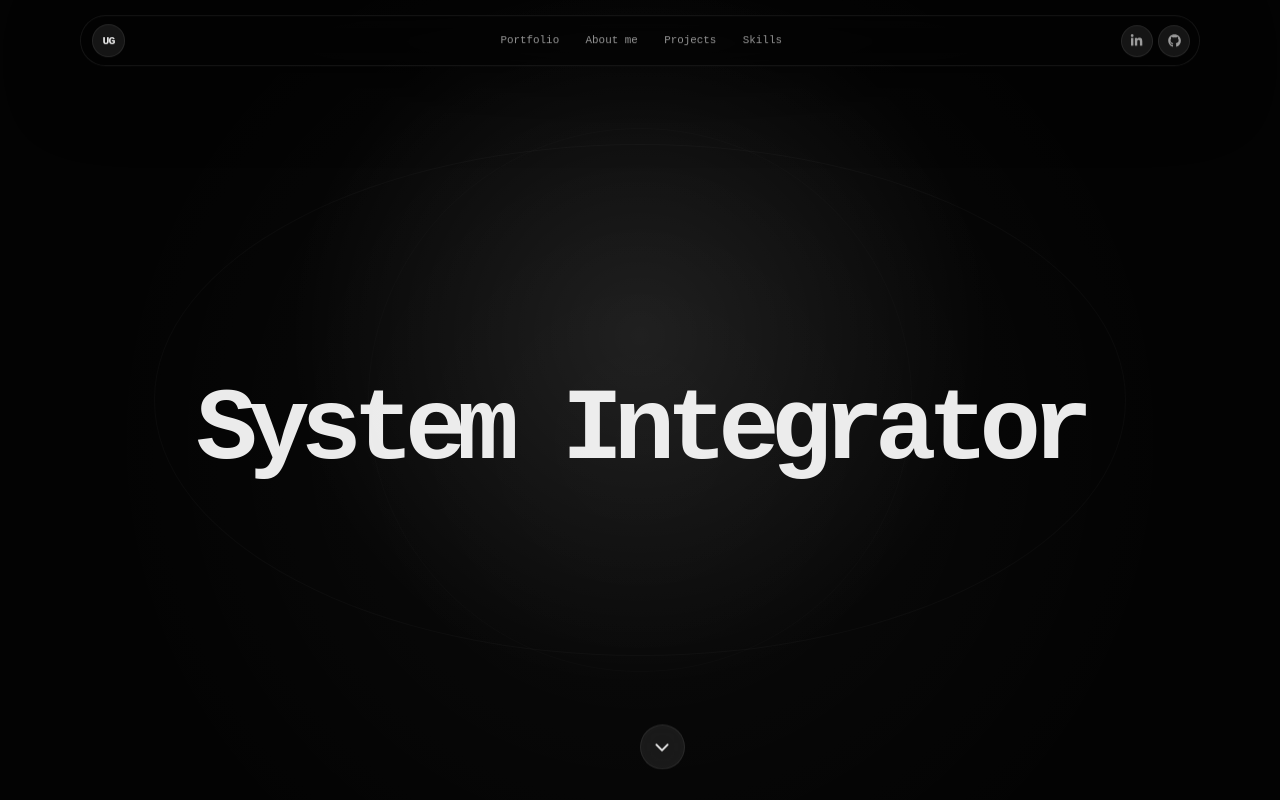
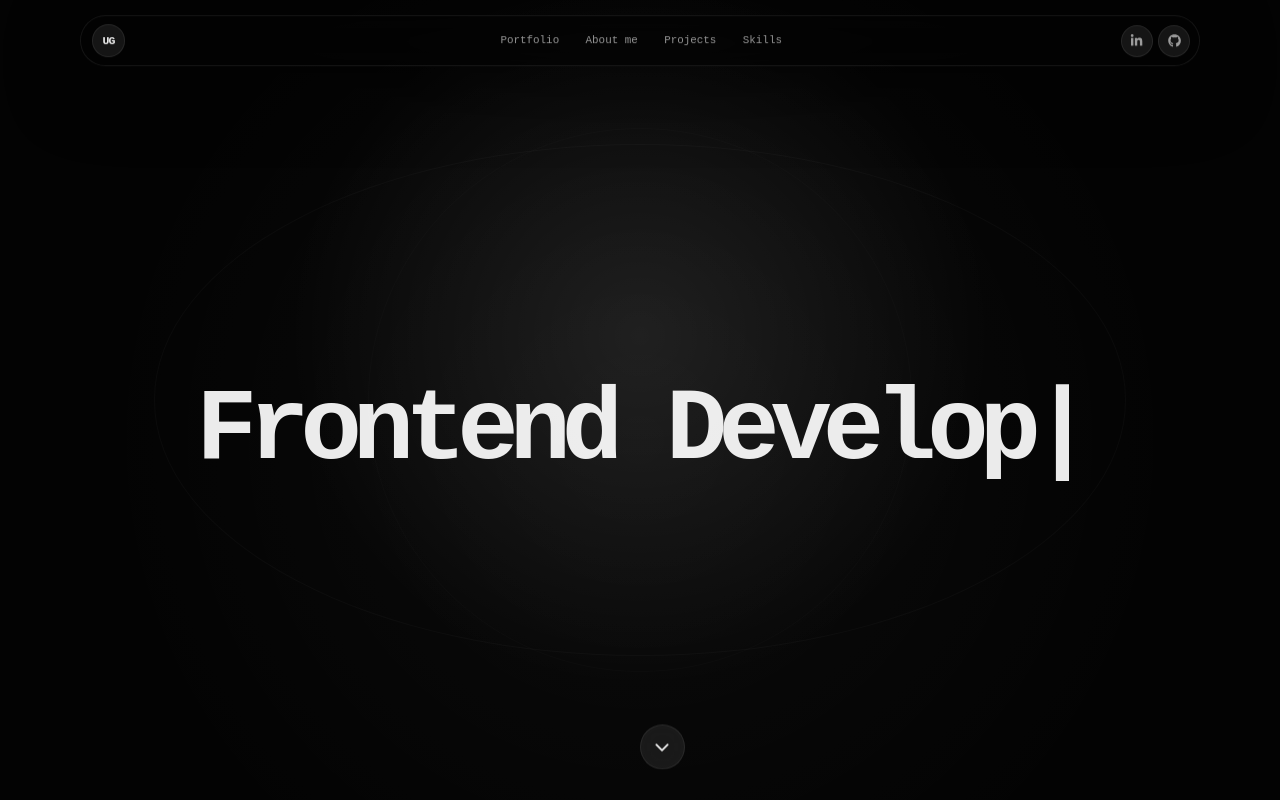
Before and after one commit to usman-ghafoorzai/usman-portfolio, a React (Vite) app: page / in a window 1280 px wide. Shown: the top 800 px of the page. Built offline with nearby package versions, Linux system fonts and the light colour scheme.

Commit message:
update Hero section to implement animated typing effect for rotating titles

```diff
--- a/src/components/Hero/Hero.jsx
+++ b/src/components/Hero/Hero.jsx
@@ -1,32 +1,58 @@
 import { useEffect, useState } from "react";
-import { AnimatePresence, motion } from "motion/react";
+import { motion } from "motion/react";
 import { IoChevronDown } from "react-icons/io5";
 import "./Hero.css";
 
 const ROTATION_INTERVAL = 2200;
+const TYPE_SPEED = 75;
+const DELETE_SPEED = 35;
+const HOLD_DELAY = 1200;
 
 const rotatingWords = [
     "Backend Developer",
-    "API Builder",
-    "System Integrator",
+    "Frontend Developer",
+    "Computer Engineer",
     "Full-Stack Developer",
-    "FHIR / openEHR Explorer",
-    "Runtime Debugger",
-    "It works at runtime. Suspicious.",
+    "Software Graduate"
 ];
 
 export default function Hero() {
     const [wordIndex, setWordIndex] = useState(0);
+    const [typedText, setTypedText] = useState("");
+    const [isDeleting, setIsDeleting] = useState(false);
 
     useEffect(() => {
-        const intervalId = setInterval(() => {
+        const currentWord = rotatingWords[wordIndex];
+
+        let timeoutId;
+
+        if (!isDeleting && typedText.length < currentWord.length) {
+            timeoutId = setTimeout(() => {
+                setTypedText(currentWord.slice(0, typedText.length + 1));
+            }, TYPE_SPEED);
+        }
+
+        if (!isDeleting && typedText.length === currentWord.length) {
+            timeoutId = setTimeout(() => {
+                setIsDeleting(true);
+            }, HOLD_DELAY);
+        }
+
+        if (isDeleting && typedText.length > 0) {
+            timeoutId = setTimeout(() => {
+                setTypedText(currentWord.slice(0, typedText.length - 1));
+            }, DELETE_SPEED);
+        }
+
+        if (isDeleting && typedText.length === 0) {
+            setIsDeleting(false);
             setWordIndex((currentIndex) => {
                 return (currentIndex + 1) % rotatingWords.length;
             });
-        }, ROTATION_INTERVAL);
+        }
 
-        return () => clearInterval(intervalId);
-    }, []);
+        return () => clearTimeout(timeoutId);
+    }, [typedText, isDeleting, wordIndex]);
 
     function scrollToNextSection() {
         const aboutSection = document.getElementById("about");
@@ -50,18 +76,15 @@ export default function Hero() {
             <div className="hero-background" />
 
             <div className="hero-content">
-                <AnimatePresence mode="wait">
                 <motion.span
-                        key={rotatingWords[wordIndex]}
                     className="hero-rotating-word"
                     initial={{ opacity: 0, y: 18, filter: "blur(8px)" }}
                     animate={{ opacity: 1, y: 0, filter: "blur(0px)" }}
-                        exit={{ opacity: 0, y: -18, filter: "blur(8px)" }}
                     transition={{ duration: 0.45, ease: "easeOut" }}
                 >
-                        {rotatingWords[wordIndex]}
+                    {typedText}
+                    <span aria-hidden="true">|</span>
                 </motion.span>
-                </AnimatePresence>
             </div>
 
             <motion.button
```
Lines whose indentation alone changed are shown as unchanged.
